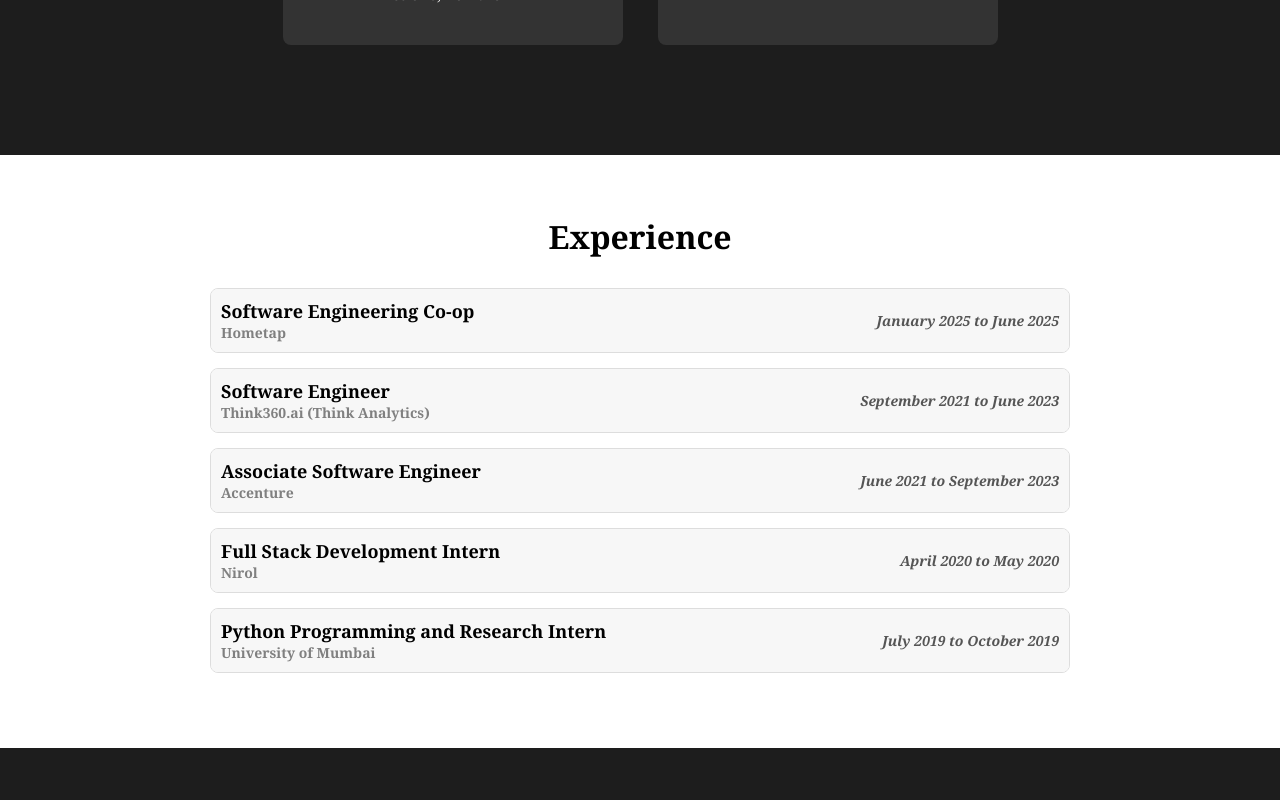
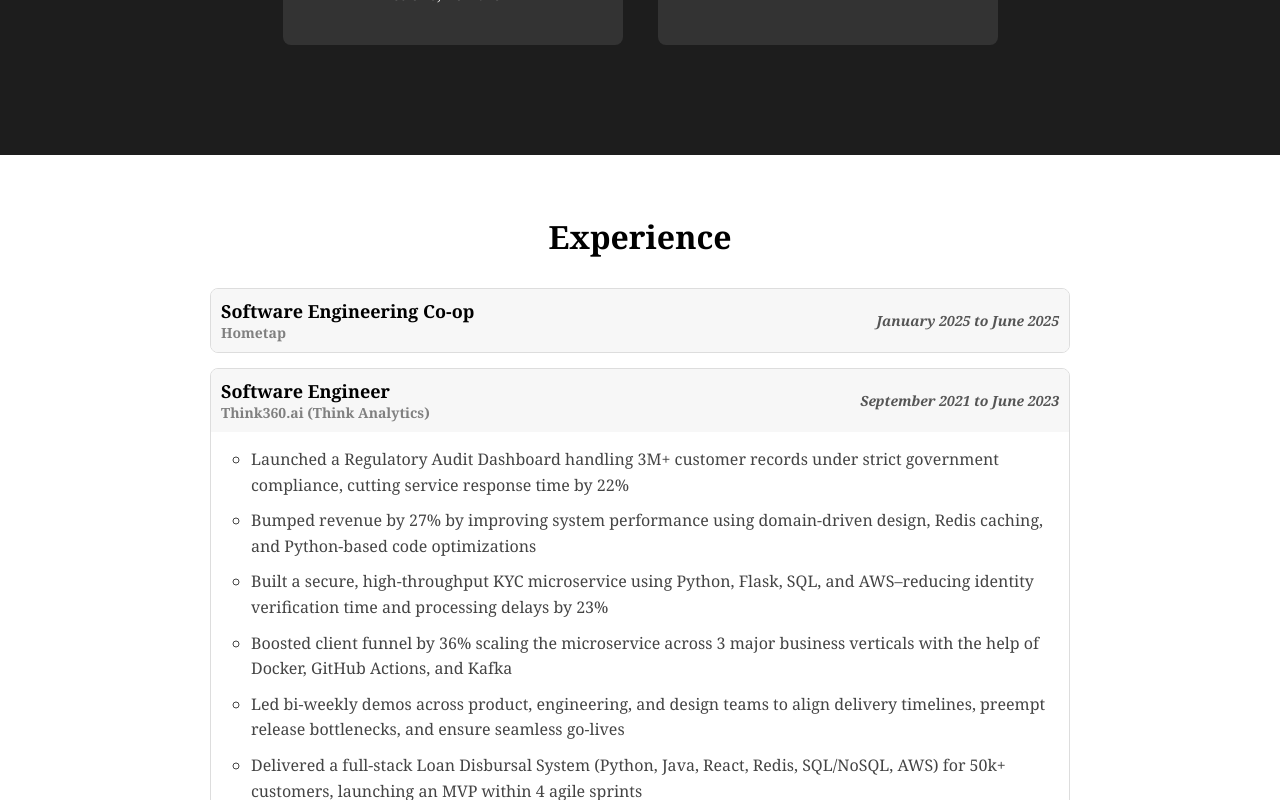
Before and after one commit to NishantGada/portfolio-v2, a React (Vite) app: page / in a window 1280 px wide. Both pictures are taken after a click on the button 640 px from the left and 2594 px from the top of the page. Shown: the part 2194-2994 px from the top of the page. Built offline with nearby package versions, Linux system fonts and the light colour scheme.

Commit message:
refactor: code cleanup + accordion open/close logic

```diff
--- a/src/sections/Experience/Experience.jsx
+++ b/src/sections/Experience/Experience.jsx
@@ -1,164 +1,44 @@
-import React from 'react';
+import React, { useState } from 'react';
 import './Experience.css';
+import { experiences } from '../../utils/data/experience';
 
 export default function Experience() {
+  const [activeIndex, setActiveIndex] = useState(null);
+
+  const toggleAccordion = (index) => {
+    setActiveIndex(activeIndex === index ? null : index);
+  };
+
   return (
-    <section class="experience" id="experience">
+    <section className="experience" id="experience">
       <h2>Experience</h2>
 
-      <div class="accordion">
-        <div class="accordion-item">
-          <button class="accordion-header">
-            <div>
-              <p>Software Engineering Co-op</p>
-              <p class="experience-company-name">Hometap</p>
+      <div className="accordion">
+        {experiences.map((exp, index) => (
+          <div
+            className={`accordion-item ${activeIndex === index ? 'active' : ''}`}
+            key={index}
+          >
+            <button
+              className="accordion-header"
+              onClick={() => toggleAccordion(index)}
+            >
+              <div>
+                <p>{exp.title}</p>
+                <p className="experience-company-name">{exp.company}</p>
+              </div>
+              <span className="duration">{exp.duration}</span>
+            </button>
+            <div className="accordion-body">
+              <ul>
+                {exp.items.map((item, i) => (
+                  <li key={i}>{item}</li>
+                ))}
+              </ul>
             </div>
-            <span class="duration">January 2025 to June 2025</span>
-          </button>
-          <div class="accordion-body">
-            <ul>
-              <li>
-                Engineered core LMS migration services to third-party integrations using Python, Django REST Framework,
-                React, and TypeScript to boost system reliability by 29% and user growth by 15%
-              </li>
-              <li>
-                Developed CI/CD pipelines for staged deployments across 5+ cross-functional teams, cutting release time by
-                20% with less than 2% post-release issues
-              </li>
-              <li>
-                Contributed towards onboarding 3 new partners onto the Home Equity Dashboard to further support customer
-                loan journey and management
-              </li>
-              <li>
-                Drove static typing adoption using TypeScript and Pydantic, ensured code quality via 100+ code reviews,
-                and introduced reusable design patterns
-              </li>
-              <li>
-                Leveraged test-driven development to increase test coverage from 73% to 86% by adding unit tests,
-                integration tests, and end-to-end tests using Pytest,
-                Jest, and Cypress, preventing regression failures
-
-              </li>
-            </ul>
           </div>
-        </div>
-
-        <div class="accordion-item">
-          <button class="accordion-header">
-            <div>
-              <p>Software Engineer</p>
-              <p class="experience-company-name">Think360.ai (Think Analytics)</p>
-            </div>
-            <span class="duration">September 2021 to June 2023</span>
-          </button>
-          <div class="accordion-body">
-            <ul>
-              <li>
-                Launched a Regulatory Audit Dashboard handling 3M+ customer records under strict government compliance,
-                cutting service response time by 22%
-              </li>
-              <li>
-                Bumped revenue by 27% by improving system performance using domain-driven design, Redis caching, and
-                Python-based code optimizations
-              </li>
-              <li>
-                Built a secure, high-throughput KYC microservice using Python, Flask, SQL, and AWS–reducing identity
-                verification time and processing delays by 23%
-              </li>
-              <li>
-                Boosted client funnel by 36% scaling the microservice across 3 major business verticals with the help of
-                Docker, GitHub Actions, and Kafka
-              </li>
-              <li>
-                Led bi-weekly demos across product, engineering, and design teams to align delivery timelines, preempt
-                release bottlenecks, and ensure seamless go-lives
-              </li>
-              <li>
-                Delivered a full-stack Loan Disbursal System (Python, Java, React, Redis, SQL/NoSQL, AWS) for 50k+
-                customers, launching an MVP within 4 agile sprints
-              </li>
-            </ul>
-          </div>
-        </div>
-
-        <div class="accordion-item">
-          <button class="accordion-header">
-            <div>
-              <p>Associate Software Engineer</p>
-              <p class="experience-company-name">Accenture</p>
-            </div>
-            <span class="duration">June 2021 to September 2023</span>
-          </button>
-          <div class="accordion-body">
-            <ul>
-              <li>
-                Architected a cross-platform health analytics application using Python, Flask, GCP, and React Native;
-                served 75K+ users and enabled real-time tracking of health metrics across Android and iOS applications
-              </li>
-              <li>
-                Optimized SQL query response time from ~112 seconds to ~6 seconds through strategic indexing and
-                optimization techniques, significantly improving data retrieval speed and overall user experience
-              </li>
-            </ul>
-          </div>
-        </div>
-
-        <div class="accordion-item">
-          <button class="accordion-header">
-            <div>
-              <p>Full Stack Development Intern</p>
-              <p class="experience-company-name">Nirol</p>
-            </div>
-            <span class="duration">April 2020 to May 2020</span>
-          </button>
-          <div class="accordion-body">
-            <ul>
-              <li>
-                Designed a TikTok style video sharing social network while managing a team of 5 interns using Python,
-                Django, GraphQL, React, Redux
-              </li>
-              <li>
-                Established core frontend and backend features via asynchronous Django services and Redux state management
-                to track and display likes, comments, and follow/unfollow events to improve user interaction by 47%
-              </li>
-              <li>
-                Wrote and optimized 20+ GraphQL APIs for user relationships and recommendation pipelines, leveraging data
-                prefetching and query batching
-              </li>
-            </ul>
-          </div>
-        </div>
-
-        <div class="accordion-item">
-          <button class="accordion-header">
-            <div>
-              <p>Python Programming and Research Intern</p>
-              <p class="experience-company-name">University of Mumbai</p>
-            </div>
-            <span class="duration">July 2019 to October 2019</span>
-          </button>
-          <div class="accordion-body">
-            <ul>
-              <li>
-                Developed a robust Python pipeline to fetch and analyze thousands of tweets using the
-                Twitter API, focusing on public reactions to the revocation of Article 370
-              </li>
-              <li>
-                Performed advanced sentiment analysis using Python and NLP techniques, extracting meaningful
-                insights from unstructured social media data.
-              </li>
-              <li>
-                Created compelling visualizations with Matplotlib, highlighting trends and patterns in
-                public opinion with clarity and precision
-              </li>
-              <li>
-                Identified prominent thought leaders and influencers, providing a detailed assessment of
-                citizens’ positive and negative attitudes toward the government’s action
-              </li>
-            </ul>
-          </div>
-        </div>
+        ))}
       </div>
     </section>
-  )
+  );
 }
```
